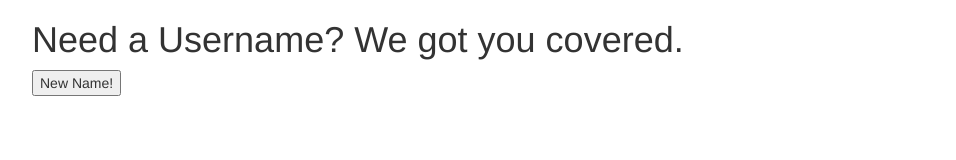
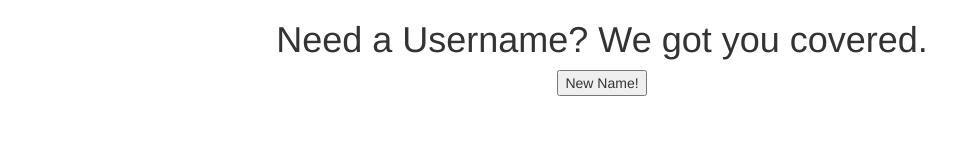
Before and after one commit to jmalk/alias-generator, a plain HTML site: page index.html in a window 1280 px wide. Shown: the whole page, without its empty margins (38-994 px from the left). Drawn offline with nearby package versions, Linux system fonts and the light colour scheme.

Commit message:
Center elements

```diff
--- a/index.html
+++ b/index.html
@@ -9,9 +9,9 @@
     </head>
     <body>
         <div class="container">
-            <h1>Need a Username? We got you covered.</h1>
-            <button onclick="printAliasToDocument()" type="button">New Name!</button>
-            <p id="alias"></p>
+            <h1 class="text-center">Need a Username? We got you covered.</h1>
+            <button onclick="printAliasToDocument()" type="button" class="center-block">New Name!</button>
+            <p id="alias" class="text-center"></p>
         </div>
     </body>
 </html>
```
